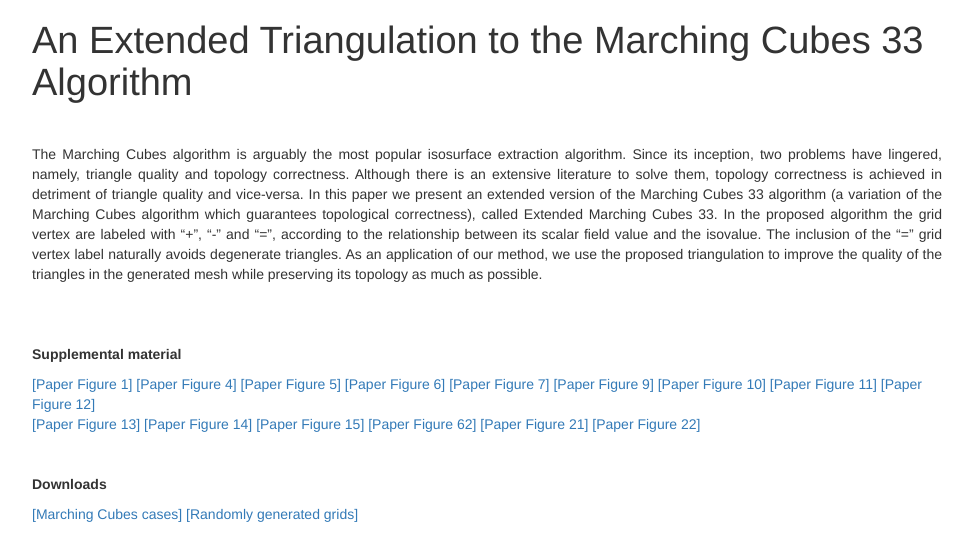
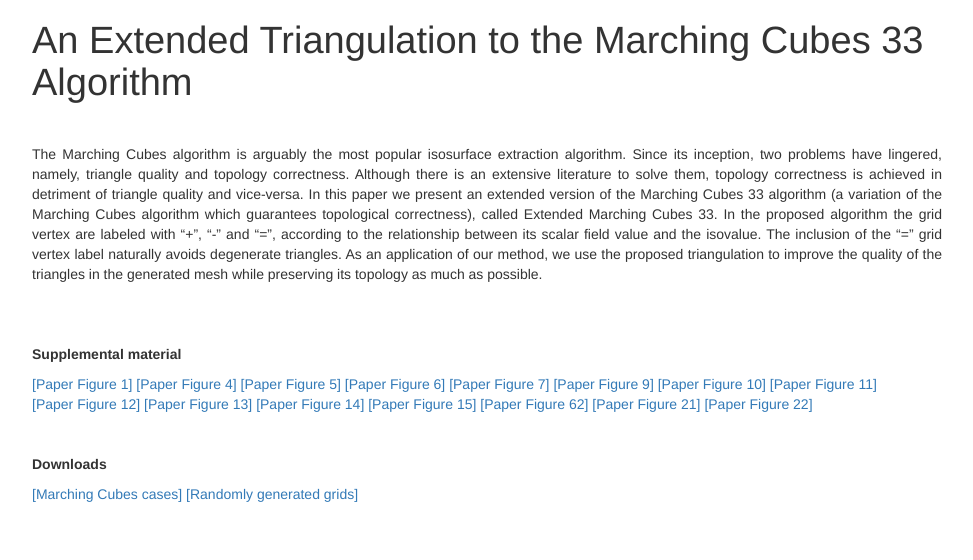
Before and after one commit to liscustodio/ExtendedMC33, a plain HTML site: page index.html in a window 1280 px wide. Shown: the whole page, without its empty margins (153-1126 px from the left). Drawn offline with nearby package versions, Linux system fonts and the light colour scheme; some packages are replaced by stand-ins of ours.

Commit message:
Update index.html

```diff
--- a/index.html
+++ b/index.html
@@ -137,8 +137,8 @@ The Marching Cubes algorithm is arguably the most popular isosurface extraction
   <a href="https://liscustodio.github.io/tcie/MC33table.html"><span class="s4">[Paper Figure 7]</span></a>
   <a href="https://liscustodio.github.io/ExtendedMC33/figure5.html"><span class="s4">[Paper Figure 9]</span></a></span>
   <a href="https://liscustodio.github.io/ExtendedMC33/figure6.html"><span class="s4">[Paper Figure 10]</span></a>
-  <a href="https://liscustodio.github.io/ExtendedMC33/figure7.html"><span class="s4">[Paper Figure 11]</span></a>
-  <a href="https://liscustodio.github.io/ExtendedMC33/cube_more_trilimear.html"><span class="s4">[Paper Figure 12]</span></a> <br>
+  <a href="https://liscustodio.github.io/ExtendedMC33/figure7.html"><span class="s4">[Paper Figure 11]</span></a> <br>
+  <a href="https://liscustodio.github.io/ExtendedMC33/cube_more_trilimear.html"><span class="s4">[Paper Figure 12]</span></a>
   <a href="https://liscustodio.github.io/ExtendedMC33/comparison.html"><span class="s4">[Paper Figure 13]</span></a>
   <a href="https://liscustodio.github.io/ExtendedMC33/chernTrig.html"><span class="s4">[Paper Figure 14]</span></a></span>
   <a href="https://liscustodio.github.io/ExtendedMC33/figure11.html"><span class="s4">[Paper Figure 15]</span></a>
```
